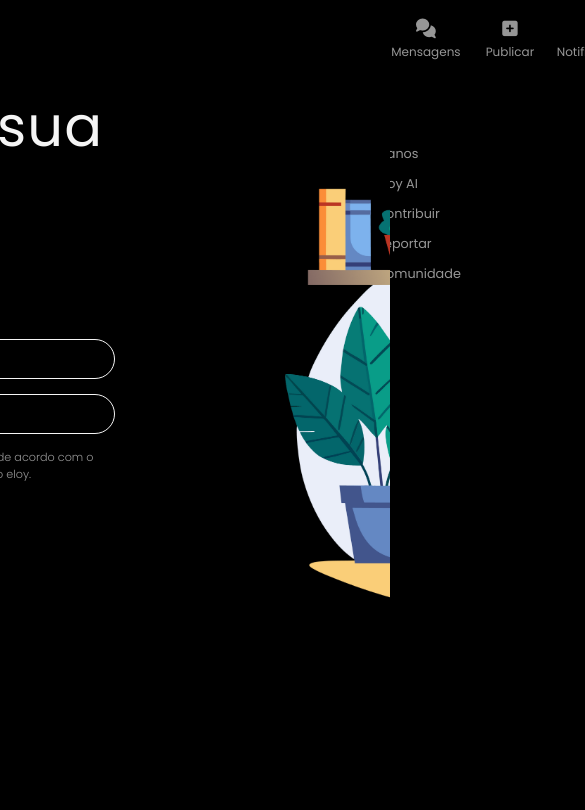
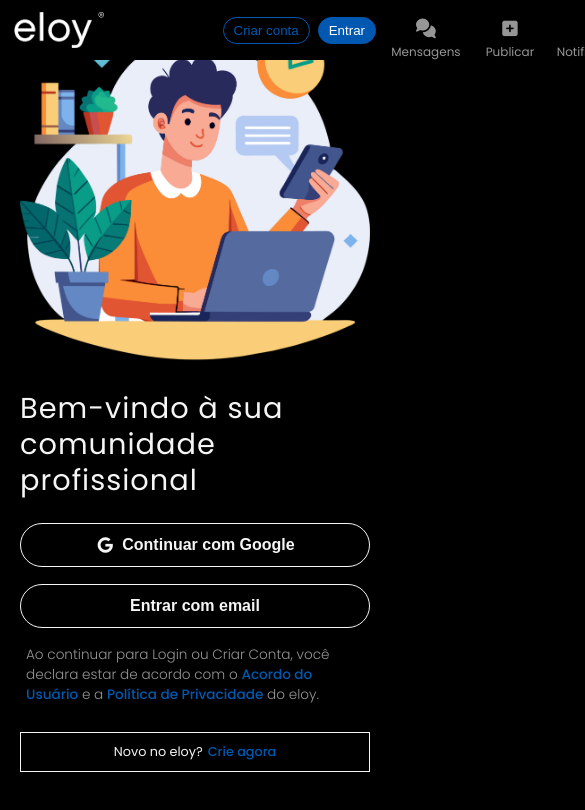
Before and after one commit to Gs-FIAP-eloy/Gs-Front-Web, a React (Vite) app: page /welcome in a window 390 px wide. Shown: the top 810 px of the page, 585 px wide, since content can reach past the window. Built offline with nearby package versions, Linux system fonts and the light colour scheme.

Commit message:
welcome responsiva + auth

```diff
--- a/src/css/welcome.css
+++ b/src/css/welcome.css
@@ -143,3 +143,131 @@
     display: flex;
     width: 550px;
 }
+
+/* Responsive adjustments for smaller screens (tablet/mobile).
+   Desktop styles above remain unchanged. */
+@media (max-width: 1024px) {
+    /* Prevent lateral overflow on tablet by constraining containers */
+    html, body { overflow-x: hidden; }
+    .ctn-page-welcome{ width: 100%; left: 0; right: 0; overflow-x: hidden; max-width: 100%; box-sizing: border-box; }
+    .header-page-welcome{ width: 100%; box-sizing: border-box; }
+    .content-welcome{ max-width: 100%; width: 100%; overflow-x: hidden; box-sizing: border-box; }
+    .content-left-welcome, .img-right-welcome{ width: 100%; max-width: 100%; box-sizing: border-box; }
+    .header-page-welcome{
+        padding: 12px 18px;
+        gap: 20px;
+        display: flex;
+        align-items: center;
+        justify-content: space-between;
+    }
+
+    .btns-header-welcome{ gap: 10px; }
+
+    .content-welcome{
+        flex-direction: row;
+        padding: 60px 20px 0 20px;
+        gap: 30px;
+        align-items: center;
+    }
+
+    .content-left-welcome h1{
+        width: 420px;
+        font-size: 2.4rem;
+        line-height: 44px;
+        text-align: left;
+    }
+
+    .content-left-welcome p{
+        width: 380px;
+        font-size: 0.9rem;
+        text-align: left;
+    }
+
+    .content-left-welcome button{
+        width: 380px;
+    }
+
+    .img-right-welcome img{ width: 420px; }
+}
+
+@media (max-width: 480px) {
+    .ctn-page-welcome{
+        /* Make the welcome container cover the viewport and scroll internally
+           so background/adjacent layout cannot appear while scrolling. */
+        position: fixed;
+        top: 0;
+        left: 0;
+        right: 0;
+        width: 100%;
+        height: 100vh;
+        min-height: 100vh;
+        padding-bottom: 40px;
+        overflow-x: hidden;
+        overflow-y: auto;
+        box-sizing: border-box;
+        z-index: 9999;
+        background: var(--background);
+    }
+
+    /* Stronger safeguards for mobile: ensure no child escapes viewport */
+    html, body { overflow-x: hidden; }
+    .ctn-page-welcome, .content-welcome, .header-page-welcome { max-width: 100%; box-sizing: border-box; }
+    .content-left-welcome, .img-right-welcome { width: 100%; max-width: 100%; }
+    .content-welcome{ padding-left: 12px; padding-right: 12px; }
+
+    .header-page-welcome{
+        padding: 12px 14px;
+        gap: 10px;
+    }
+
+    .header-page-welcome img{ width: 90px; }
+
+    .btns-header-welcome{ flex-wrap: wrap; gap: 8px; }
+
+    .content-welcome{
+        flex-direction: column;
+        padding: 20px;
+        gap: 20px;
+        align-items: center;
+        justify-content: flex-start;
+    }
+
+    .content-left-welcome{
+        align-items: center;
+        text-align: center;
+        gap: 12px;
+    }
+
+    .content-left-welcome h1{
+        width: 100%;
+        font-size: 1.8rem;
+        line-height: 1.25;
+        margin-bottom: 8px;
+    }
+
+    .content-left-welcome p{
+        width: 100%;
+        font-size: 0.85rem;
+        padding: 0 6px;
+    }
+
+    .content-left-welcome button{
+        width: 100%;
+        max-width: 360px;
+        height: 44px;
+    }
+
+    .content-left-welcome h2{
+        width: 100%;
+        max-width: 360px;
+        justify-content: center;
+    }
+
+    .img-right-welcome{ order: -1; }
+    .img-right-welcome img{
+        width: 100%;
+        max-width: 360px;
+        height: auto;
+        display: block;
+    }
+}
```
